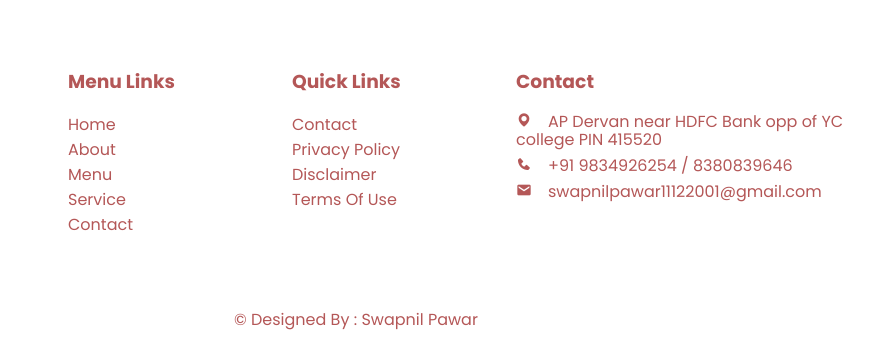
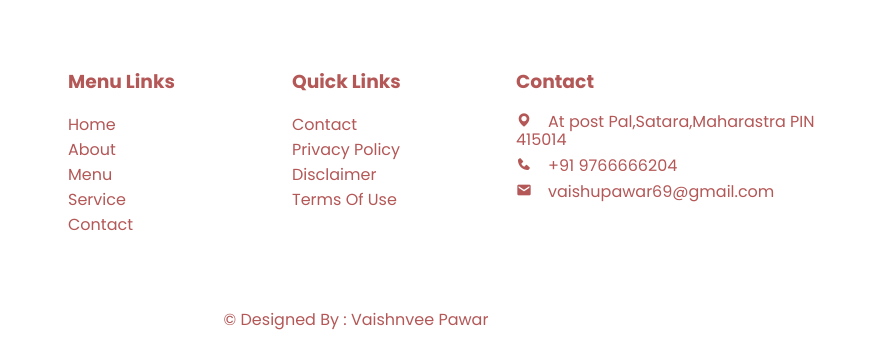
Before and after one commit to Vaishu111201/Vaishu5, a plain HTML site: page Landing Page for food website/index.html in a window 1280 px wide. Shown: the part 2248-2597 px from the top of the page, 284-1157 px from the left. Drawn offline with nearby package versions, Linux system fonts and the light colour scheme.

Commit message:
Update index.html

```diff
--- a/Landing Page for food website/index.html
+++ b/Landing Page for food website/index.html
@@ -159,15 +159,15 @@
         </div>
         <div class="contact-box address">
             <h3>Contact</h3>
-            <i class='bx bxs-map' ><span>AP Dervan near HDFC Bank opp of YC college PIN 415520</span></i>
-            <i class='bx bxs-phone' ><span>+91 9834926254 / 8380839646</span></i>
-            <i class='bx bxs-envelope' ><span>swapnilpawar11122001@gmail.com</span></i>
+            <i class='bx bxs-map' ><span>At post Pal,Satara,Maharastra PIN 415014</span></i>
+            <i class='bx bxs-phone' ><span>+91 9766666204</span></i>
+            <i class='bx bxs-envelope' ><span>vaishupawar69@gmail.com</span></i>
         </div>
     </section>
 
     <!-- Copyright -->
     <div class="copyright">
-        <p>© Designed By : Swapnil Pawar</p>
+        <p>© Designed By : Vaishnvee Pawar</p>
     </div>
 
 
```
